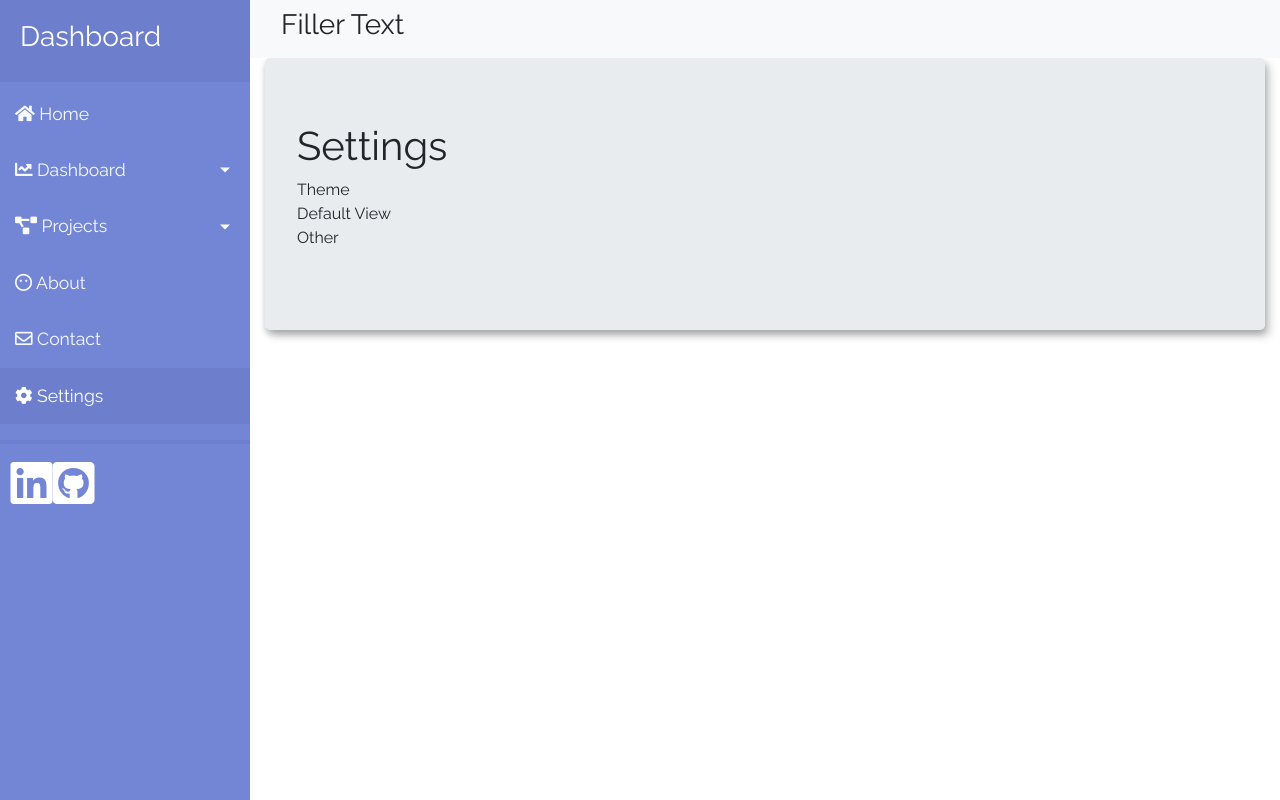
After one commit to yddc902/Home-Automation-Dashboard, a Django app: page /settings/ in a window 1280 px wide. The commit adds this page. Run offline with Django 3.2, Linux system fonts and the light colour scheme; some libraries are stand-ins or nearby versions.

Commit message:
Created view and html file to change website settings

```diff
--- a/Temperature_API/urls.py
+++ b/Temperature_API/urls.py
@@ -24,9 +24,11 @@ router.register(r'TempModel', viewsets.TempViewSet)
 router.register(r'WaterModel', viewsets.WaterViewSet)
 router.register(r'DetectionModel', viewsets.DetectionViewSet)
 router.register(r'MailModel', viewsets.MailViewSet)
+router.register(r'OpenModel', viewsets.OpenViewSet)
 
 urlpatterns = [
     path('', views.index, name='index'),
+    path('settings/', views.settings, name='settings'),
     path('admin/', admin.site.urls),
 
     path('upload/temp/', views.post_temp, name='upload_temp'),
--- a/api_app/static/api_app/css/sidebar.css
+++ b/api_app/static/api_app/css/sidebar.css
@@ -1,10 +1,12 @@
 /****************************************************************
 **Referenced from https://bootstrapious.com/p/bootstrap-sidebar**
 *****************************************************************/
+@import url('https://fonts.googleapis.com/css?family=Raleway');
 
 body {
   margin: 0px;
   padding-bottom: 0px;
+  font-family: 'Raleway', sans-serif
 }
 
 .wrapper {
--- /dev/null
+++ b/api_app/static/api_app/js/settings.js
@@ -0,0 +1 @@
+//Write settings to config file
--- a/api_app/templates/base.html
+++ b/api_app/templates/base.html
@@ -24,7 +24,7 @@
         <div class="sidebar-divider-light"></div>
 
         <ul class="list-unstyled componenets">
-          <li class="active">
+          <li id="home-link">
             <a href="{% url 'index' %}">
               <i class="fas fa-home"></i>
               Home
@@ -53,7 +53,7 @@
               </li>
             </ul>
           </li>
-          <li>
+          <li id="projects-link">
             <a href="#projectSubmenu" data-toggle="collapse" aria-expanded="false" class="dropdown-toggle">
               <i class="fas fa-project-diagram"></i>
               Projects
@@ -64,16 +64,22 @@
               </li>
             </ul>
           </li>
-          <li>
+          <li id="about-link">
             <a href="#">
               <i class="far fa-meh-blank"></i>
               About
             </a>
           </li>
-          <li>
+          <li id="contact-link">
             <a href="#">
               <i class="far fa-envelope"></i>
               Contact
+            </a>
+          </li>
+          <li id="settings-link" class="">
+            <a href="{% url 'settings' %}">
+              <i class="fas fa-cog"></i>
+              Settings
             </a>
           </li>
         </ul>
--- /dev/null
+++ b/api_app/templates/settings.html
@@ -0,0 +1,33 @@
+<!DOCTYPE html>
+{% extends 'base.html' %}
+{% load static %}
+
+{% block content %}
+<div class="container-fluid">
+  <div class="jumbotron" style="box-shadow: 0 4px 6px 0 rgba(0, 0, 0, 0.2), 5px 6px 9px 0 rgba(0, 0, 0, 0.19);">
+    <h1>Settings</h1>
+    <ul class="list-unstyled">
+      <li id="theme">
+        Theme
+      </li>
+      <li id="default">
+        Default View
+      </li>
+      <li>
+        Other
+      </li>
+    </ul>
+  </div>
+</div>
+{% endblock %}
+
+{% block jquery %}
+<script src="{% static '/api_app/js/settings.js' %}" type="text/javascript"></script>
+
+<script type="text/javascript">
+  $(document).ready(function () {
+    $("#settings-link").attr('class','active');
+  })
+</script>
+
+{% endblock %}
--- a/api_app/views.py
+++ b/api_app/views.py
@@ -11,6 +11,9 @@ def index(request):
     #DetectionModel.filter(date=datetime.today())
     return render(request, "index.html") #HttpResponse('Connected')
     #return HttpResponse("Connected")
+
+def settings(request):
+    return render(request, "settings.html")
 
 @csrf_exempt
 def post_temp(request):
```
Also changed, not shown: api_app/templates/index.html (+6 -3 lines).
